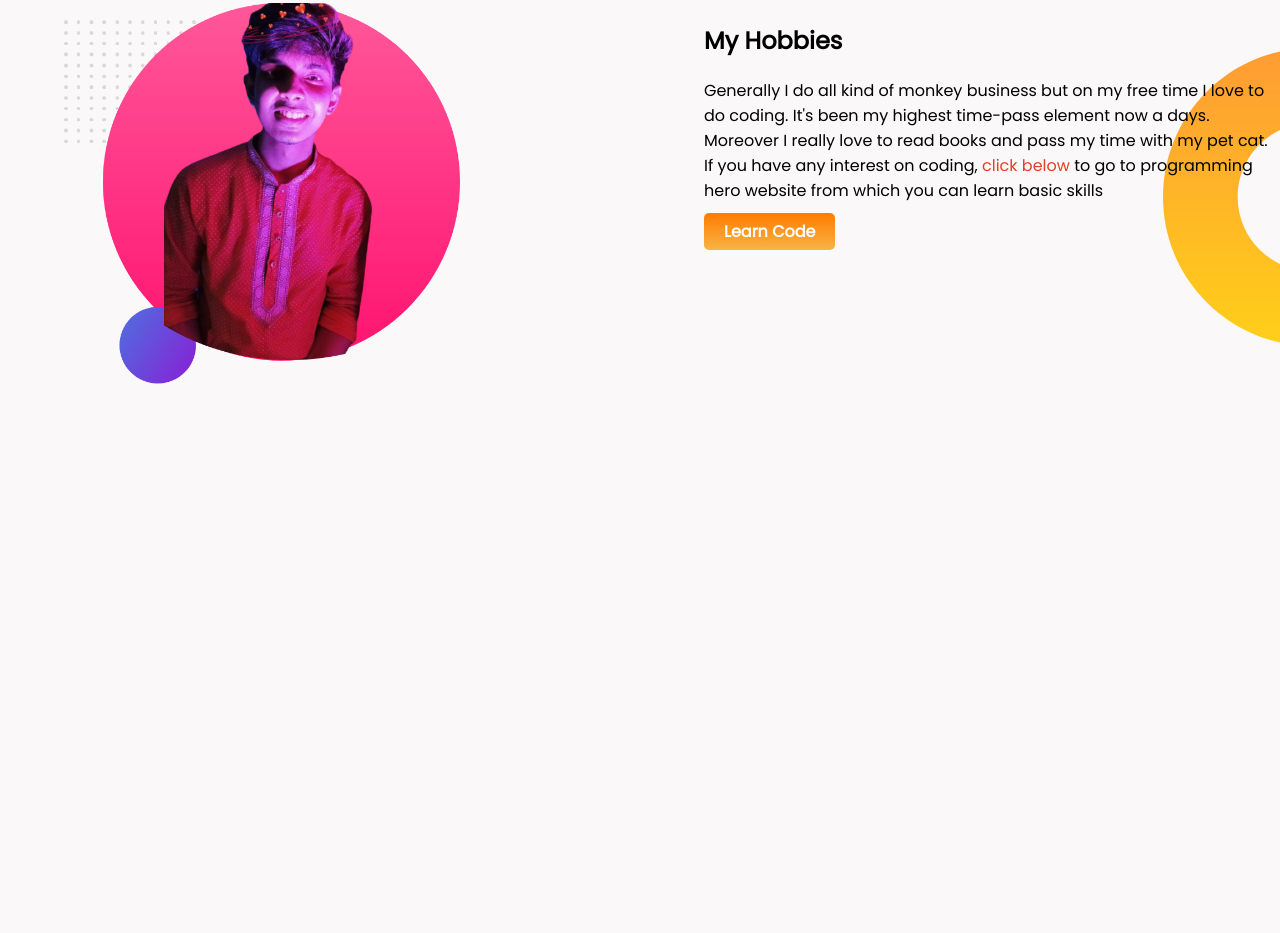
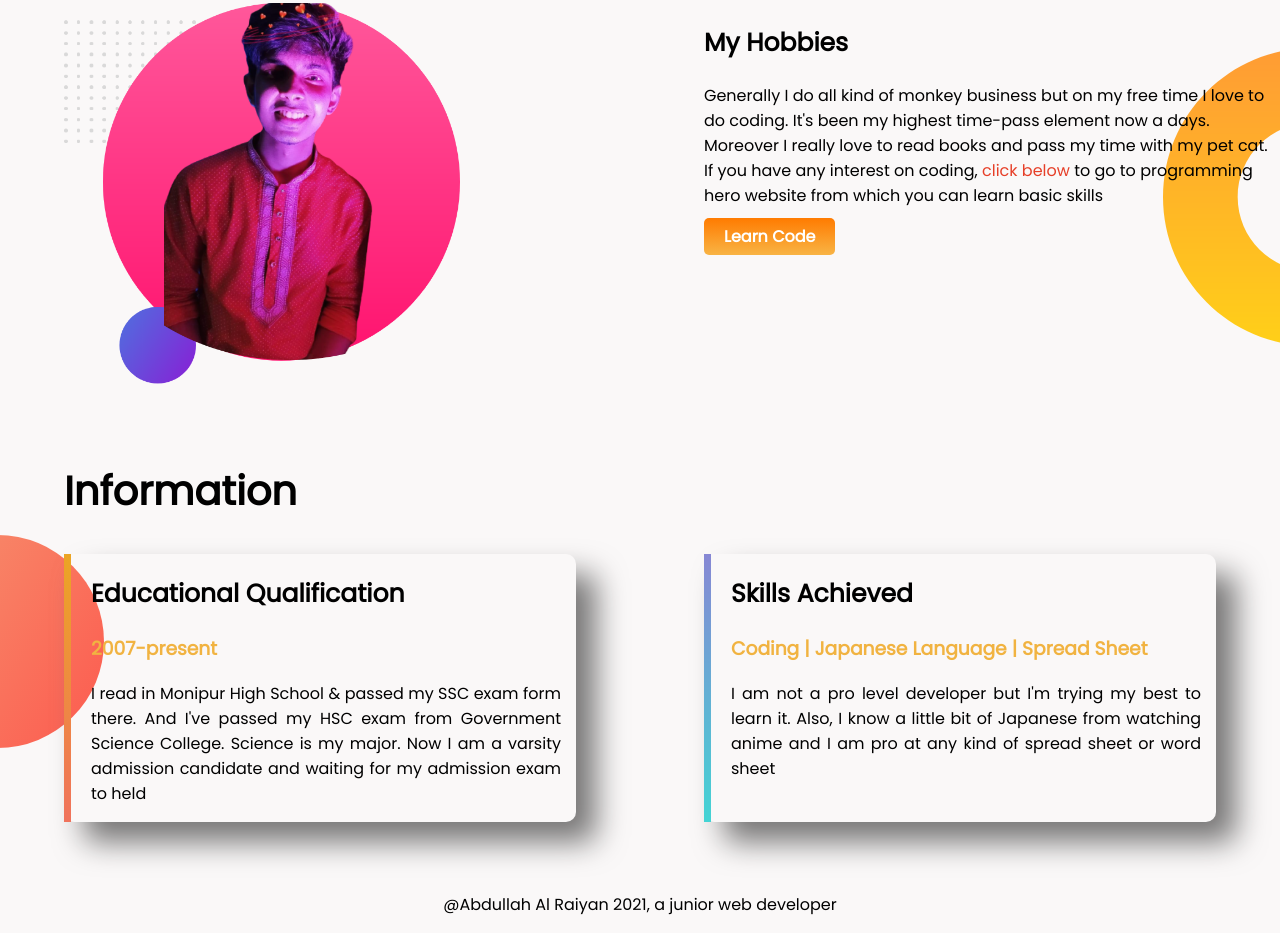
Before and after one commit to Raiyaann/developer-portfolio, a plain HTML site: page index.html in a window 1280 px wide. Shown: the part 467-1400 px from the top of the page. Before the commit the page ends 928 px from the top, so only its background shows below. Drawn offline with Linux system fonts and the light colour scheme.

Commit message:
final commit

```diff
--- a/index.html
+++ b/index.html
@@ -13,7 +13,7 @@
 </head>
 
 <body>
-    <section class="top-banner">
+    <section class="top-banner flexible-container">
         <div class="half-width">
             <h1>Welcome to</h1>
             <h1> <span class="orange">Raichu vaier</span> Jibonkahini!</h1>
@@ -27,7 +27,7 @@
             <img src="/images/raichu-bg.png" alt="raichu">
         </div>
     </section>
-    <section class="second">
+    <section class="second flexible-container">
         <div class="half-width">
             <img src="images/holud.png" alt="pic">
         </div>
@@ -40,6 +40,34 @@
             <a href="https://www.programming-hero.com/" class="link-button" target="_blank">Learn Code</a>
         </div>
     </section>
+    <section class="third">
+        <div class="half-width">
+            <h1>Information</h1>
+        </div>
+
+        <div class="flexible-container">
+            <div id="educational" class="information-item">
+                <h2> Educational Qualification</h2>
+                <h3 class="orange">2007-present</h3>
+                <p>I read in Monipur High School & passed my SSC exam form there. And I've passed my HSC exam from
+                    Government Science College. Science is my major. Now I am a varsity admission candidate and waiting
+                    for
+                    my admission exam to held</p>
+            </div>
+            <div id="skills" class="information-item">
+                <h2>Skills Achieved</h2>
+                <h3 class="orange">Coding | Japanese Language | Spread Sheet</h3>
+                <p>I am not a pro level developer but I'm trying my best to learn it. Also, I know a little bit of
+                    Japanese
+                    from watching anime and I am pro at any kind of spread sheet or word sheet </p>
+
+            </div>
+        </div>
+
+    </section>
+    <footer>
+        <p>@Abdullah Al Raiyan 2021, a junior web developer</p>
+    </footer>
 </body>
 
 </html>
--- a/style.css
+++ b/style.css
@@ -7,10 +7,13 @@ body{
 h1{
     font-size: 40px;
 }
+h2{
+    font-size: 25px;
+}
 .orange{
     color: rgb(241, 179, 65);
 }
-section{
+.flexible-container{
     display: flex;
     margin-bottom: 70px;
 }
@@ -42,3 +45,32 @@ section{
     background-repeat: no-repeat;
     background-position: right;
 }
+.information-item{
+    box-shadow: 20px 20px 30px rgb(119, 118, 118);
+    width: 80%;
+    margin-left: 5%;
+    margin-right: 5%;
+    padding-left: 20px;
+    padding-right: 15px;
+    text-align: justify;
+    border-radius: 10px;
+
+}
+.third{
+    background-image: url(images/exp-bg.png);
+    background-repeat: no-repeat;
+    background-position: left;
+}
+#educational{
+    border-image: linear-gradient(rgb(235, 165, 36), rgb(240, 114, 92));
+    border-image-slice: 1;
+    border-left: 7px solid;
+}
+#skills{
+    border-image: linear-gradient(rgb(135, 135, 212), rgb(67, 212, 212));
+    border-image-slice: 1;
+    border-left: 7px solid;
+}
+footer p {
+    text-align: center;
+}
```
